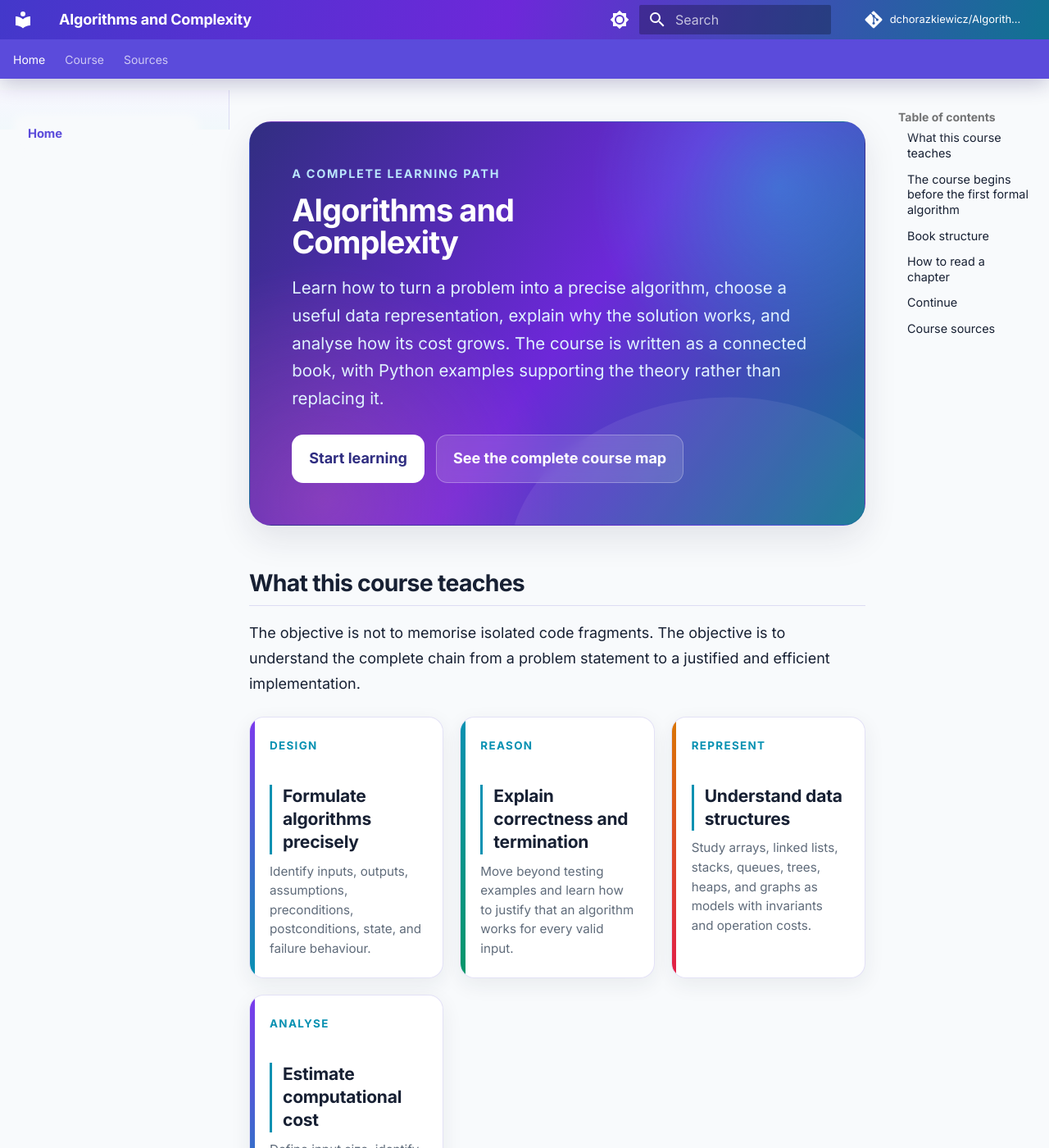
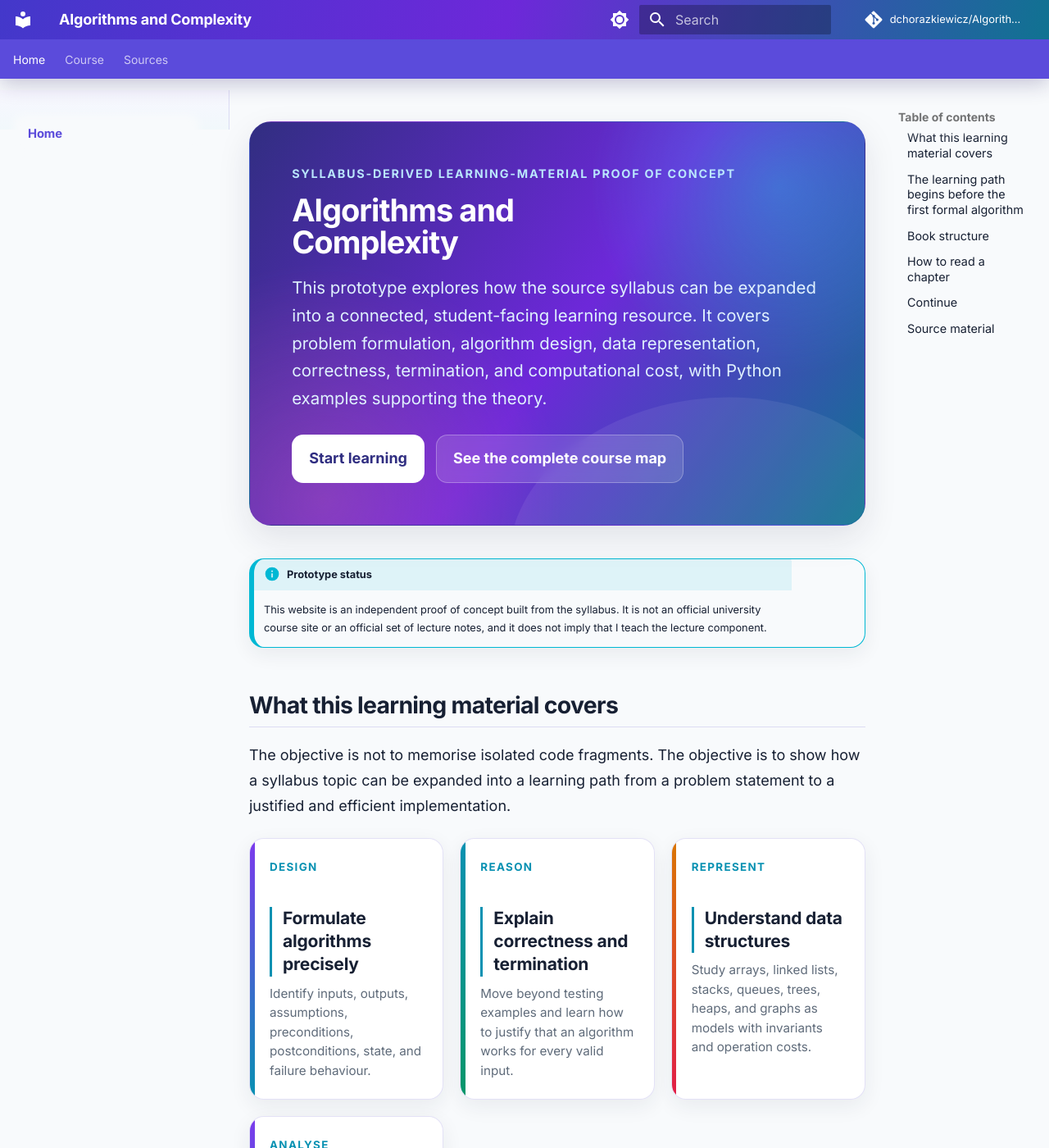
Before and after one commit to dchorazkiewicz/Algorithms_and_Complexity, an MkDocs documentation site: the page built from docs/index.md, in a window 1280 px wide and 1400 px high. Shown: the whole window at 82% size. Built offline with MkDocs 1.6.1 and Material for MkDocs 9.7.7, drawn with Linux system fonts in a browser that asks for light colours; comment, search, counter and statistics services are not loaded; some of the changed text lies outside the part shown.

Commit message:
Clarify website as syllabus-derived prototype

```diff
--- a/docs/index.md
+++ b/docs/index.md
@@ -1,10 +1,10 @@
 <section class="course-hero">
-  <p class="course-hero__eyebrow">A complete learning path</p>
+  <p class="course-hero__eyebrow">Syllabus-derived learning-material proof of concept</p>
   <h1>Algorithms and Complexity</h1>
   <p class="course-hero__lead">
-    Learn how to turn a problem into a precise algorithm, choose a useful data representation,
-    explain why the solution works, and analyse how its cost grows. The course is written as a
-    connected book, with Python examples supporting the theory rather than replacing it.
+    This prototype explores how the source syllabus can be expanded into a connected, student-facing
+    learning resource. It covers problem formulation, algorithm design, data representation,
+    correctness, termination, and computational cost, with Python examples supporting the theory.
   </p>
   <div class="course-actions">
     <a class="course-button course-button--primary" href="course/00-learning-to-think-algorithmically/">Start learning</a>
@@ -12,9 +12,12 @@
   </div>
 </section>
 
-## What this course teaches
+!!! info "Prototype status"
+    This website is an independent proof of concept built from the syllabus. It is not an official university course site or an official set of lecture notes, and it does not imply that I teach the lecture component.
 
-The objective is not to memorise isolated code fragments. The objective is to understand the complete chain from a problem statement to a justified and efficient implementation.
+## What this learning material covers
+
+The objective is not to memorise isolated code fragments. The objective is to show how a syllabus topic can be expanded into a learning path from a problem statement to a justified and efficient implementation.
 
 <div class="course-grid">
   <article class="course-card">
@@ -39,16 +42,16 @@ The objective is not to memorise isolated code fragments. The objective is to un
   </article>
 </div>
 
-## The course begins before the first formal algorithm
+## The learning path begins before the first formal algorithm
 
-The official syllabus sequence starts with imperative computation, algorithm contracts, representations, properties, pseudocode, and structuring techniques. Before that formal sequence, **Module 00** establishes the reading and reasoning habits needed to study the course effectively.
+The source syllabus sequence starts with imperative computation, algorithm contracts, representations, properties, pseudocode, and structuring techniques. Before that formal sequence, **Module 00** establishes the reading and reasoning habits needed to study the material effectively.
 
 It explains the difference between a problem, a problem instance, an algorithm, a program, and an execution. It then shows how to read Python as a state-changing process, how to design a solution step by step, and how examples, tests, correctness arguments, termination arguments, and complexity analysis play different roles.
 
 <div class="course-callout">
   <strong>Recommended first step:</strong>
   begin with <a href="course/00-learning-to-think-algorithmically/">Module 00 — Learning to Think Algorithmically</a>.
-  It prepares the vocabulary and habits used throughout the rest of the book.
+  It prepares the vocabulary and habits used throughout the rest of the prototype.
 </div>
 
 ## Book structure
@@ -80,7 +83,7 @@ It explains the difference between a problem, a problem instance, an algorithm,
   </article>
 </div>
 
-The complete [Course Contents and Learning Path](course/index.md) explains what each module teaches and how the modules depend on one another.
+The complete [Contents and Learning Path](course/index.md) explains what each module teaches and how the modules depend on one another.
 
 ## How to read a chapter
 
@@ -104,6 +107,6 @@ Every substantial chapter follows the same intellectual order:
 
 Begin with [Module 00](course/00-learning-to-think-algorithmically/index.md). After completing its review, continue with [Module 01 — Foundations of Algorithm Design](course/01-foundations-of-algorithm-design/index.md).
 
-## Course sources
+## Source material
 
 The scope and order come from the retained [Polish syllabus](source/syllabus-pl.md) and its [English terminology version](source/syllabus-en.md).
```
